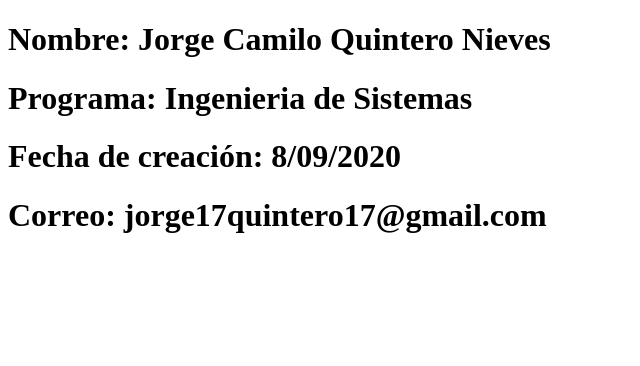
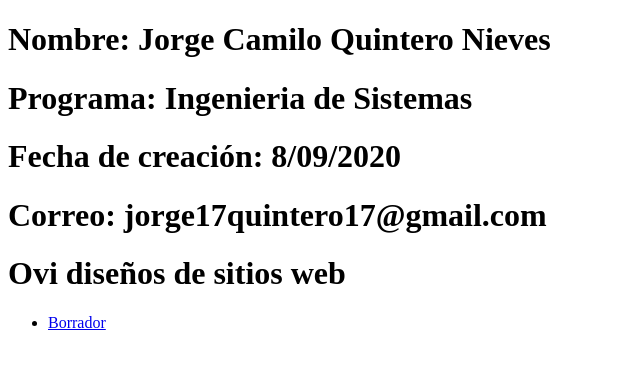
Before and after one commit to Jorge-Quintero/DSW-JorgeQuintero, a plain HTML site: page index.html in a window 1280 px wide. Shown: the whole page, without its empty margins (0-640 px from the left). Drawn offline with Linux system fonts and the light colour scheme.

Commit message:
v12
actualizacion

```diff
--- a/index.html
+++ b/index.html
@@ -10,6 +10,18 @@
 <h1>Programa: Ingenieria de Sistemas</h1>
 <h1>Fecha de creación: 8/09/2020</h1>
 <h1>Correo: jorge17quintero17@gmail.com</h1>
-</h1>
+
+
+
+<h1>Ovi diseños de sitios web</h1>
+
+<nav>
+
+    <ul class="menu">
+        <li><a href="plannig.html">Borrador</li></a>
+        </ul>
+     </nav>
+
 </body>
+
 </html>
```
